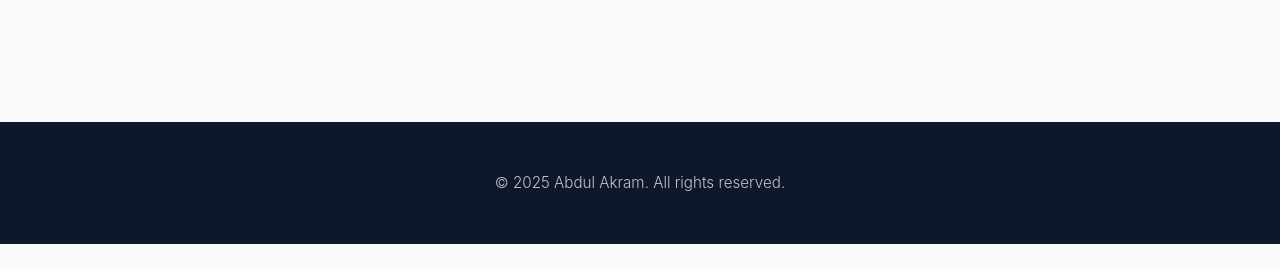
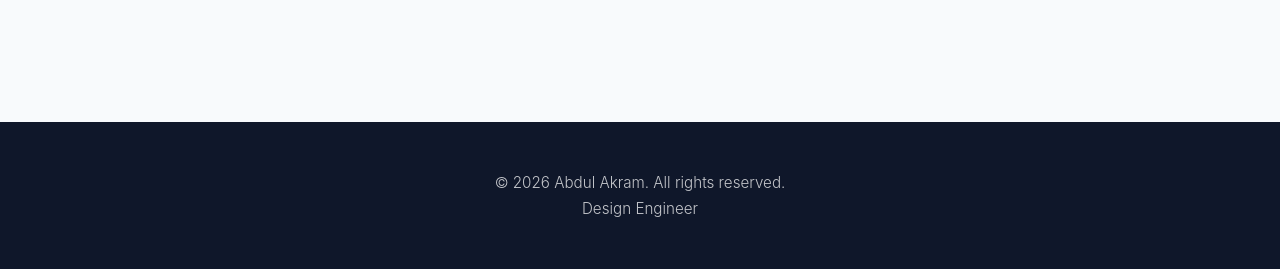
Before and after one commit to abdulakram17/myportfolio, a plain HTML site: page index.html in a window 1280 px wide. Shown: the part 4109-4378 px from the top of the page. Before the commit the page ends 4353 px from the top, so only its background shows below. Drawn offline with Linux system fonts and the light colour scheme.

Commit message:
Update copyright year and add design engineer note

```diff
--- a/index.html
+++ b/index.html
@@ -147,7 +147,8 @@
 
     <footer>
         <div class="container">
-            <p>&copy; 2025 Abdul Akram. All rights reserved.</p>
+            <p>&copy; 2026 Abdul Akram. All rights reserved.</p>
+            <p>Design Engineer</p>
         </div>
     </footer>
 </body>
```
